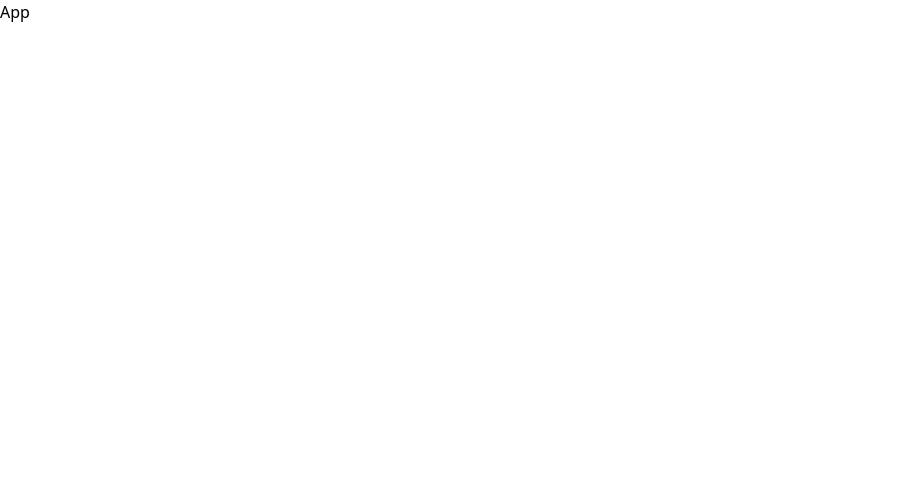
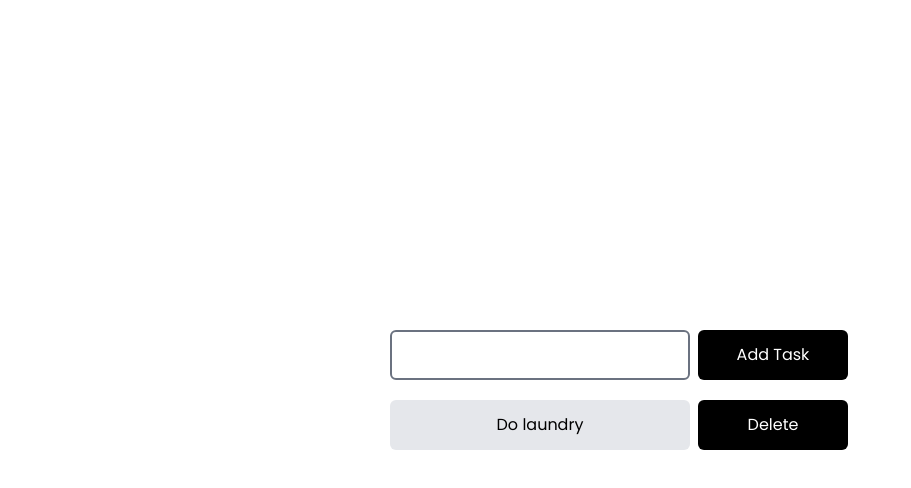
Before and after one commit to emirCo95/todo-app, a React (Vite) app: page / in a window 1280 px wide. Shown: the top 488 px of the page, without its empty margins (0-911 px from the left). Built offline with nearby package versions, Linux system fonts and the light colour scheme.

Commit message:
ui layout

```diff
--- a/src/App.jsx
+++ b/src/App.jsx
@@ -1,5 +1,25 @@
 const App = () => {
-  return <div>App</div>;
+  return (
+    <div className="w-full h-[100vh] flex flex-col justify-center items-center">
+      <div className="w-[500px] flex gap-2">
+        <input
+          type="text"
+          className="border-2 border-gray-500 w-[300px] h-[50px] rounded-md text-xl p-2"
+        />
+        <button className="w-[150px] rounded-md p-3 bg-black text-white">
+          Add Task
+        </button>
+      </div>
+      <div className="w-[500px] flex justify-start gap-2">
+        <div className="w-[300px] h-[50px] bg-gray-200 flex justify-center items-center my-5 rounded-md">
+          Do laundry
+        </div>
+        <button className="h-[50px] w-[150px] rounded-md p-3 bg-black text-white my-5">
+          Delete
+        </button>
+      </div>
+    </div>
+  );
 };
 
 export default App;
--- a/src/index.css
+++ b/src/index.css
@@ -1,3 +1,4 @@
+@import url('https://fonts.googleapis.com/css2?family=Poppins:ital,wght@0,100;0,200;0,300;0,400;0,500;0,600;0,700;0,800;0,900;1,100;1,200;1,300;1,400;1,500;1,600;1,700;1,800;1,900&display=swap');
 @tailwind base;
 @tailwind components;
 @tailwind utilities;
@@ -7,3 +8,11 @@
   padding: 0;
   margin: 0;
 }
+
+body {
+  font-family: Poppins, sans-serif;
+}
+
+button {
+  font-family: Poppins, sans-serif;
+}
```
